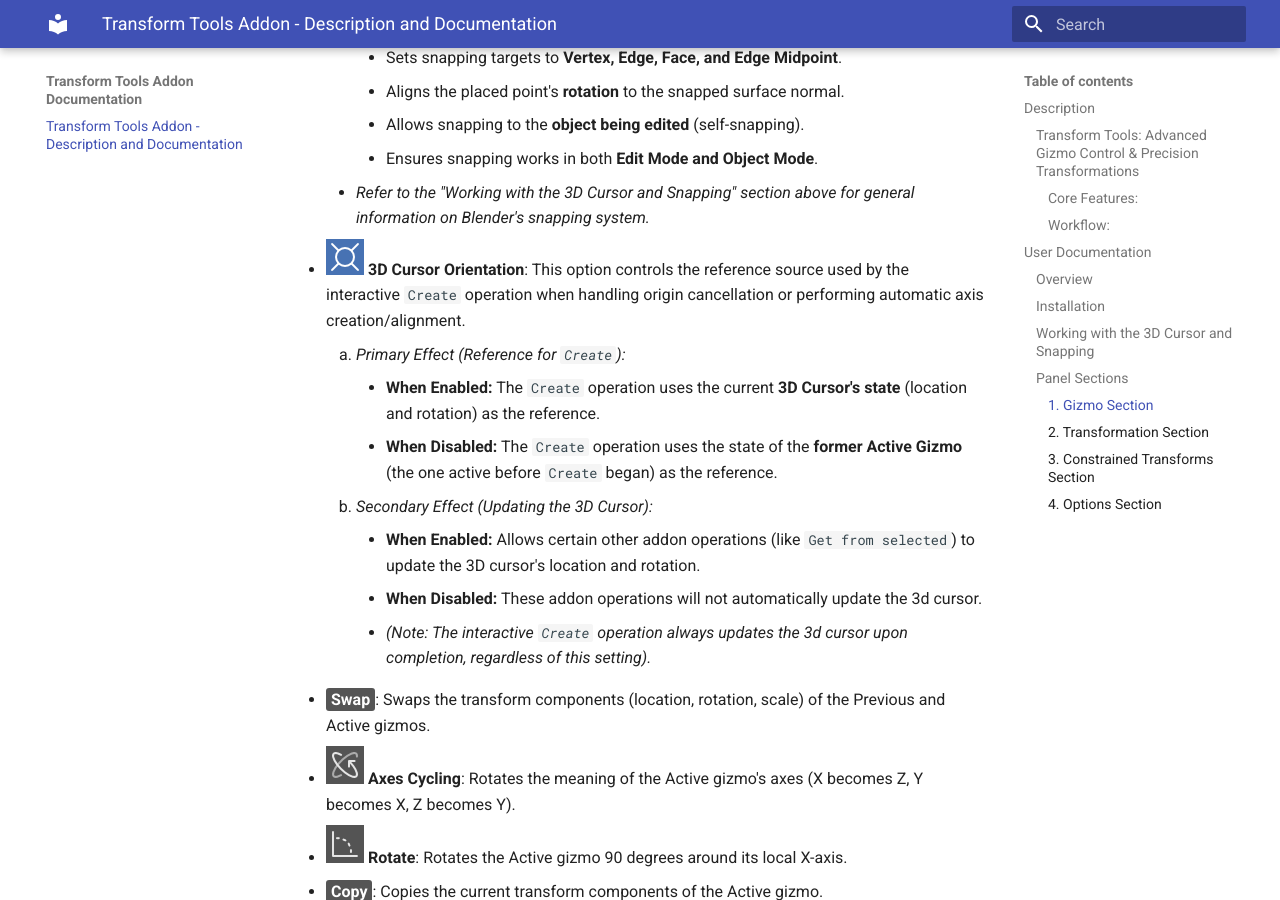
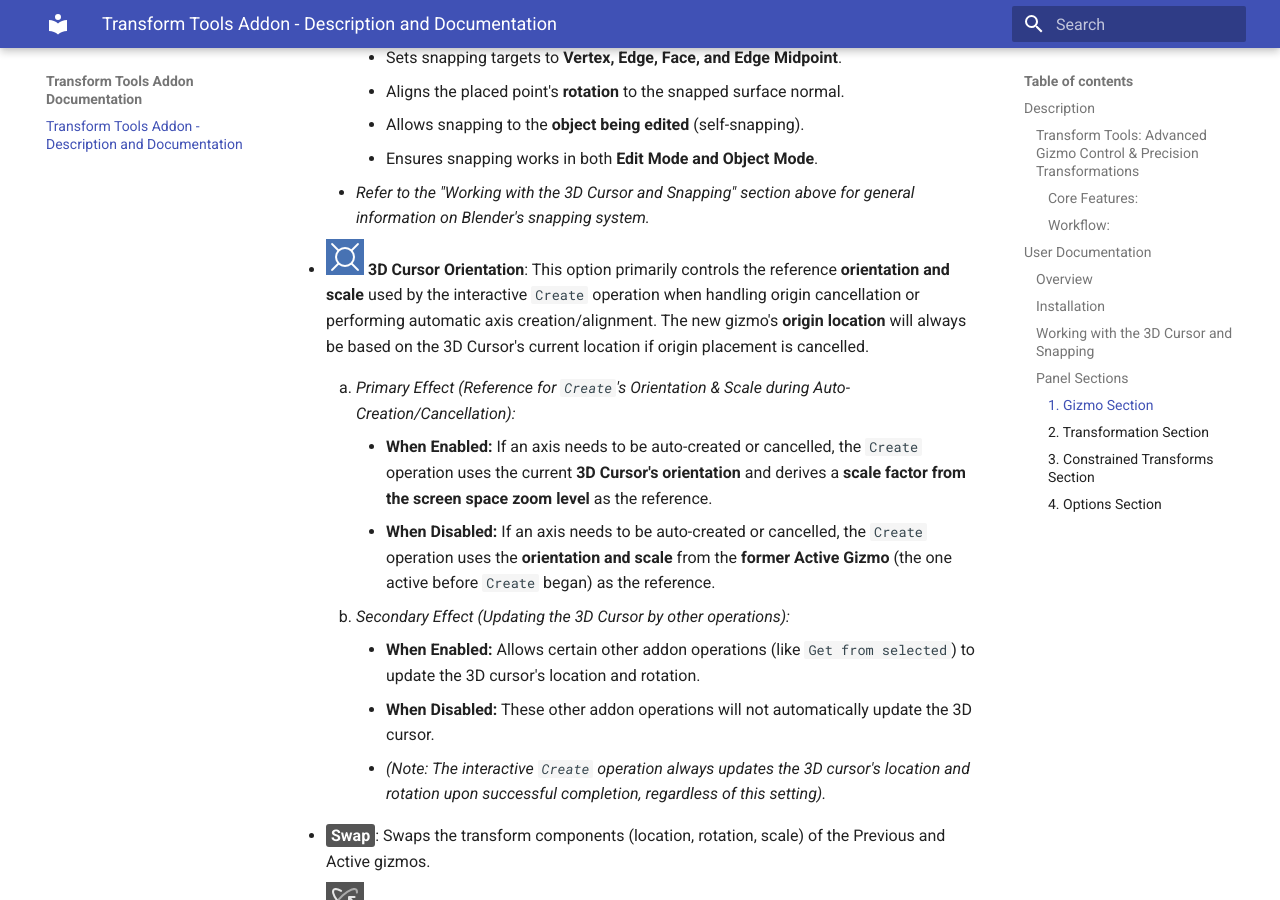
Before and after one commit to idris-y/transform-tools-docs, an MkDocs documentation site: the page built from docs/index.md, in a window 1280 px wide and 900 px high, scrolled down 4788 px. Built offline with MkDocs 1.6.1 and Material for MkDocs 9.7.7, drawn with Linux system fonts in a browser that asks for light colours.

Commit message:
Update documentation: refined

```diff
--- a/docs/index.md
+++ b/docs/index.md
@@ -125,14 +125,16 @@
         *   Ensures snapping works in both **Edit Mode and Object Mode**.
     *   *Refer to the "Working with the 3D Cursor and Snapping" section above for general information on Blender's snapping system.*
 
-*   ![3D Cursor Orientation Icon](assets/icons/3D_Cursor_Orientation.png) **3D Cursor Orientation**: This option controls the reference source used by the interactive `Create` operation when handling origin cancellation or performing automatic axis creation/alignment.
-    1.  *Primary Effect (Reference for <code>Create</code>):*
-        *   **When Enabled:** The `Create` operation uses the current **3D Cursor's state** (location and rotation) as the reference.
-        *   **When Disabled:** The `Create` operation uses the state of the **former Active Gizmo** (the one active before <code>Create</code> began) as the reference.
-    2.  *Secondary Effect (Updating the 3D Cursor):*
+*   ![3D Cursor Orientation Icon](assets/icons/3D_Cursor_Orientation.png) **3D Cursor Orientation**: This option primarily controls the reference **orientation and scale** used by the interactive `Create` operation when handling origin cancellation or performing automatic axis creation/alignment. The new gizmo's **origin location** will always be based on the 3D Cursor's current location if origin placement is cancelled.
+
+    1.  *Primary Effect (Reference for <code>Create</code>'s Orientation & Scale during Auto-Creation/Cancellation):*
+        *   **When Enabled:** If an axis needs to be auto-created or cancelled, the `Create` operation uses the current **3D Cursor's orientation** and derives a **scale factor from the screen space zoom level** as the reference.
+        *   **When Disabled:** If an axis needs to be auto-created or cancelled, the `Create` operation uses the **orientation and scale** from the **former Active Gizmo** (the one active before `Create` began) as the reference.
+
+    2.  *Secondary Effect (Updating the 3D Cursor by other operations):*
         *   **When Enabled:** Allows certain other addon operations (like `Get from selected`) to update the 3D cursor's location and rotation.
-        *   **When Disabled:** These addon operations will not automatically update the 3d cursor.
-        *   *(Note: The interactive `Create` operation *always* updates the 3d cursor upon completion, regardless of this setting).*
+        *   **When Disabled:** These other addon operations will not automatically update the 3D cursor.
+        *   *(Note: The interactive `Create` operation *always* updates the 3D cursor's location and rotation upon successful completion, regardless of this setting).*
 
 *   <span style="background-color: rgba(0, 0, 0, 0.667); color: white; padding: 2px 5px; border-radius: 3px; font-weight: bold;">Swap</span>: Swaps the transform components (location, rotation, scale) of the Previous and Active gizmos.
 
```
